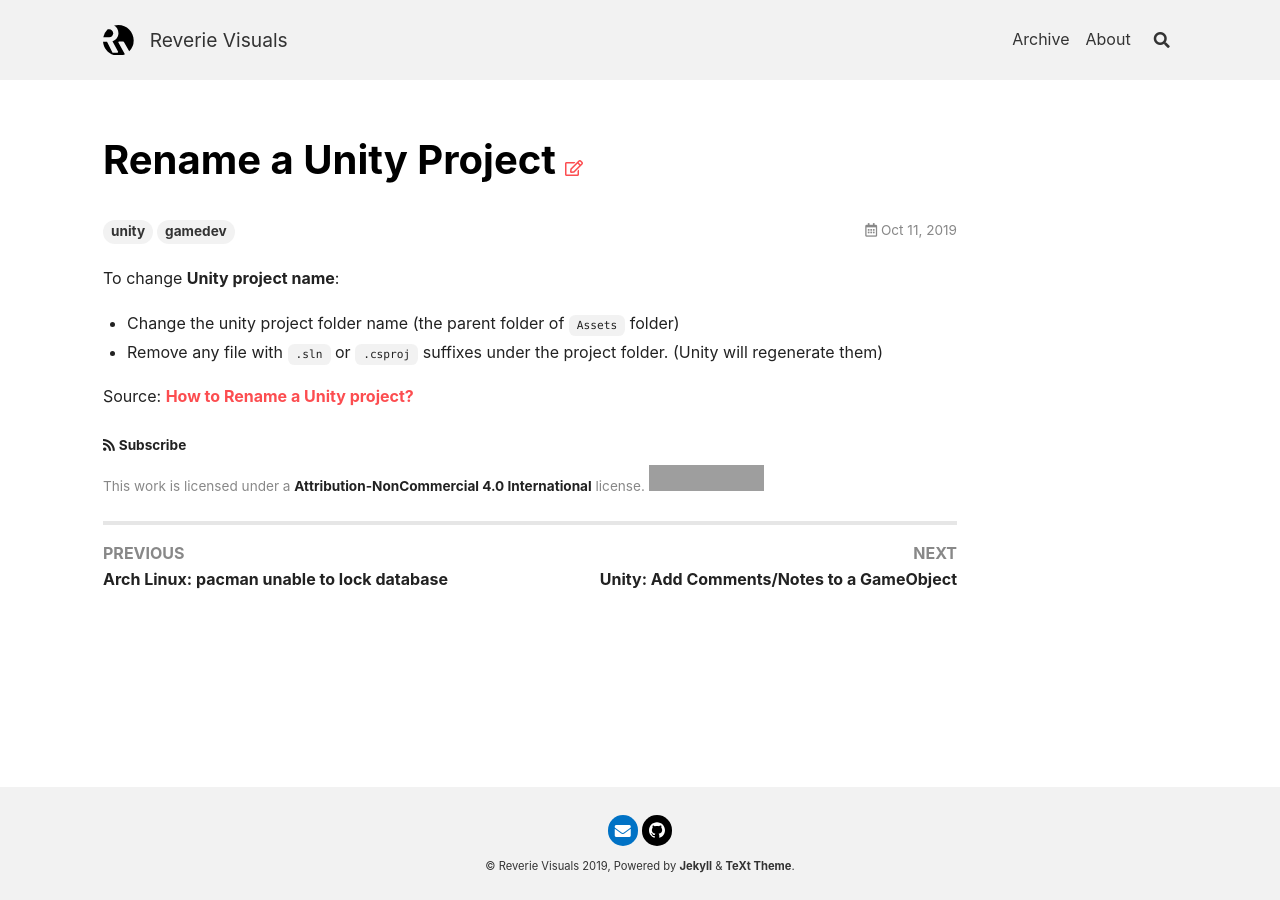
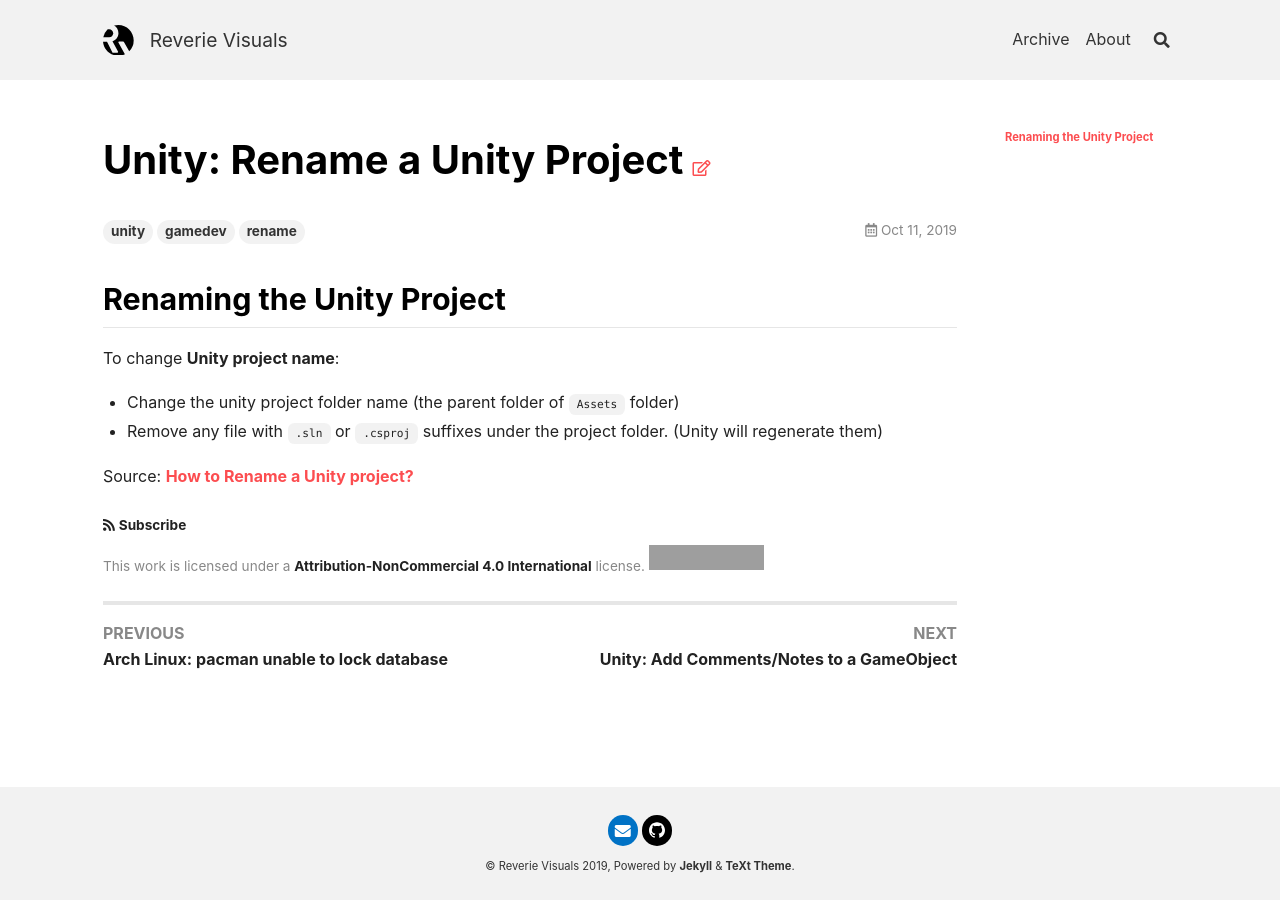
Before and after one commit to xcession/xcession.github.io, a Jekyll site: the page built from _posts/2019-10-11-rename-a-unity-project.md, in a window 1280 px wide. Built offline with Jekyll 4.4.1, drawn with Linux system fonts in a browser that asks for light colours; nearby versions of some CDN libraries; grey boxes are pictures that could not be loaded.

Commit message:
Update article title and header

```diff
--- a/_posts/2019-10-11-rename-a-unity-project.md
+++ b/_posts/2019-10-11-rename-a-unity-project.md
@@ -1,9 +1,12 @@
 ---
 layout: article
-title:  "Rename a Unity Project"
+title:  "Unity: Rename a Unity Project"
 date:   2019-10-11 22:12 +0700
-tags: unity gamedev
+tags: unity gamedev rename
 ---
+
+## Renaming the Unity Project
+
 To change **Unity project name**:
 
 - Change the unity project folder name (the parent folder of `Assets` folder)
```
